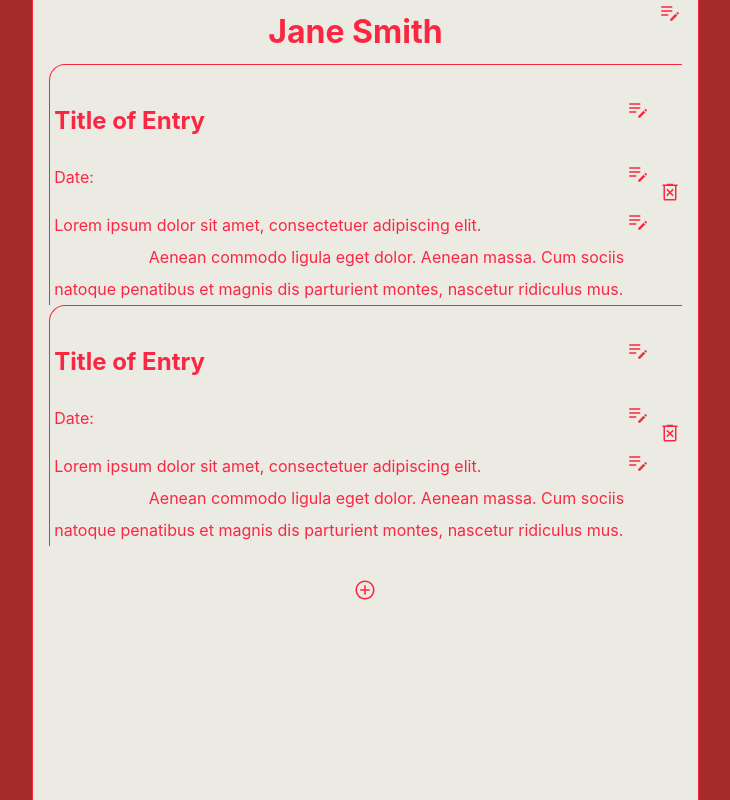
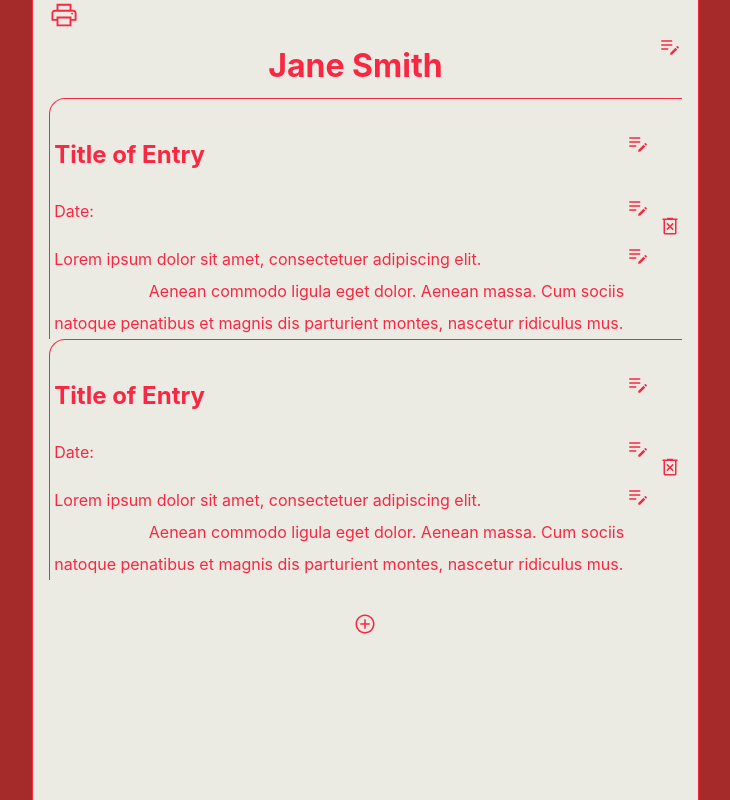
Before and after one commit to Rxthew/journalmaker, a React (Create React App) app: page / in a window 1280 px wide. Shown: the whole page, without its empty margins (275-1005 px from the left). Built offline with nearby package versions, Linux system fonts and the light colour scheme; a web font is replaced by a local one.

Commit message:
Add print function

```diff
--- a/src/components/header.tsx
+++ b/src/components/header.tsx
@@ -1,11 +1,13 @@
 import {ReadElement, NameElement} from './baseComponents'
 import React from 'react'
+import {ReactComponent as Print} from '../journalicons/print.svg'
 
 
 class HeaderElement extends React.Component {
     render(): React.ReactNode {
         return (
             <header>
+                <button onClick={function():void{window.print()}}><Print/></button>
                 <ReadElement currentValue='Jane Smith' element={NameElement} />
             </header>
         )
--- a/src/components/templateEntry.tsx
+++ b/src/components/templateEntry.tsx
@@ -1,6 +1,8 @@
 import React, { MouseEventHandler } from 'react'
 import {ReadElement, ParagraphElement, TitleElement} from './baseComponents'
 import {ReactComponent as Delete} from '../journalicons/delete.svg'
+
+
 
 
 type entryProps = {
```
Also changed, not shown: src/journalicons/print.svg (added).
